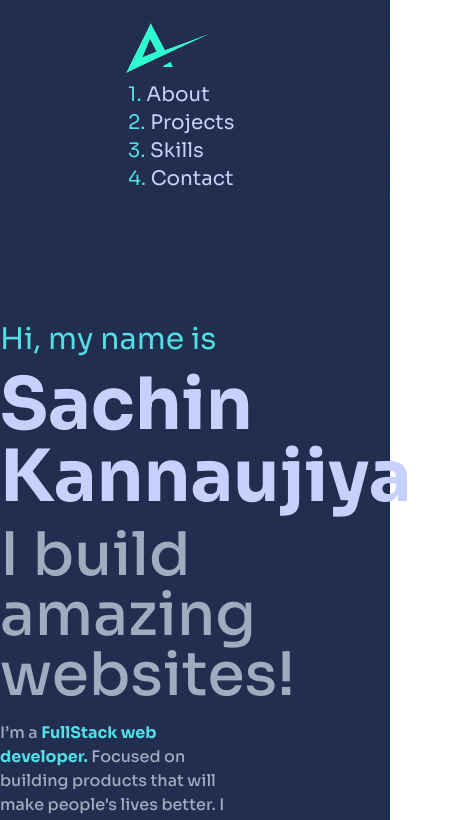
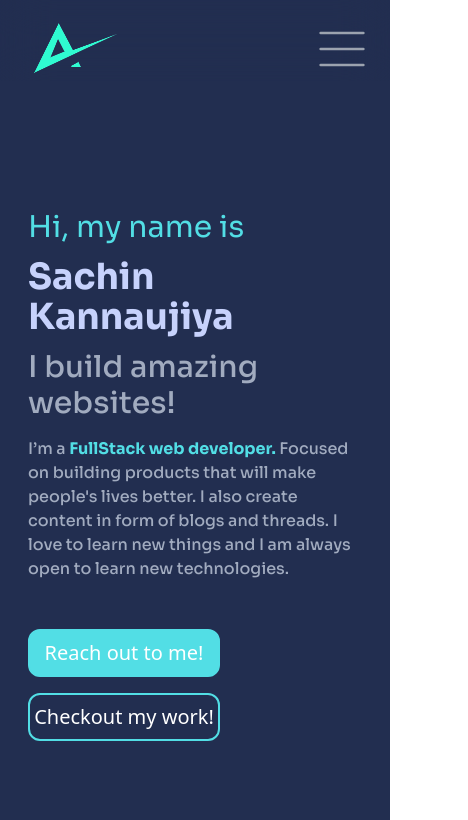
Before and after one commit to sachinkannaujiya98/portfolio, a React (Create React App) app: page / in a window 390 px wide. Shown: the top 820 px of the page, 468 px wide, since content can reach past the window. Built offline with nearby package versions, Linux system fonts and the light colour scheme.

Commit message:
responsive

```diff
--- a/src/App.js
+++ b/src/App.js
@@ -11,7 +11,7 @@ function App() {
   return (
     <div className=''>
       <Navbar />
-      <div className='container max-w-6xl m-auto'>
+      <div className='container px-7 md:px-4 lg:px-28 xl:px-7 max-w-6xl m-auto'>
         <Info />
         <About />
         <Testimonial />
--- a/src/pages/ContactUs.js
+++ b/src/pages/ContactUs.js
@@ -11,7 +11,7 @@ const ContactUs = () => {
           <div className="h-[2px] w-1/4 bg-[#A1ABBF]"></div>
         </div>
       </Scrollcontent>
-      <div className="flex justify-center items-center gap-12 mt-12">
+      <div className="flex justify-center flex-wrap items-center gap-12 mt-12">
         <button className=" border-2 border-[#52DEE5] text-[#52DEE5] py-2 px-5 rounded-md font-Sora text-basecursor-pointer">Github</button>
         <button className=" border-2 border-[#52DEE5] text-[#52DEE5] py-2 px-5 rounded-md font-Sora text-basecursor-pointer">Github</button>
         <button className=" border-2 border-[#52DEE5] text-[#52DEE5] py-2 px-5 rounded-md font-Sora text-basecursor-pointer">Github</button>
--- a/src/pages/Info.js
+++ b/src/pages/Info.js
@@ -6,13 +6,13 @@ const Info = () => {
       <div className='mb-20'>
         <div>
           <h4 className=' text-[#52DEE5] font-Sora text-3xl mt-32'>Hi, my name is</h4>
-          <h1 className='text-7xl font-bold font-Sora my-3 text-[#C7D2FC]'>Sachin Kannaujiya</h1>
-          <h2 className='text-[#A1ABBF] font-Sora text-6xl font-medium my-2 leading-0'>I build amazing websites!</h2>
+          <h1 className='text-4xl sm:text-7xl font-bold font-Sora my-3 text-[#C7D2FC]'>Sachin Kannaujiya</h1>
+          <h2 className='text-[#A1ABBF] font-Sora text-3xl sm:text-6xl font-medium my-2 leading-0'>I build amazing websites!</h2>
         </div>
-        <div className='w-7/12'>
+        <div className='sm:w-7/12'>
           <p className='text-[#A1ABBF] text-base leading-6 font-medium font-Sora my-4'>I’m a <strong className='text-[#52DEE5]'>FullStack web developer.</strong> Focused on building products that will make people's lives better. I also create content in form of blogs and threads. I love to learn new things and I am always open to learn new technologies.</p>
         </div>
-        <div className='mt-12 md:flex justify-start w-full gap-4'>
+        <div className='mt-12 flex flex-col md:flex-row justify-start w-full gap-4'>
           <button className='border-[#52DEE5] hover:bg-transparent rounded-xl w-48 text-xl border-spacing-2 border-2 cursor-pointer bg-[#52DEE5] text-white py-2'>Reach out to me!</button>
           <button className='border-[#52DEE5] hover:bg-[#52DEE5] rounded-xl w-48 text-xl border-spacing-2 border-2 cursor-pointer text-white py-2 '>Checkout my work!</button>
         </div>
--- a/src/pages/Navbar.js
+++ b/src/pages/Navbar.js
@@ -1,27 +1,101 @@
+import React, { useState } from "react";
+import Logo from "../assets/log2.png";
+const Navbar = () => {
 
-import React from 'react'
-import Logo from "../assets/log2.png"
-const Navbar = () => {
+  let [open, setOpen] = useState(false);
   return (
-    <div className='w-full  md:flex justify-between pt-4 sticky top-0 bg-bgblue/60 backdrop-filter backdrop-blur-xl px-28 '>
-      <div className=' text-slate-200 font-Sora text-xl'>
+    <div className="w-full sm:flex justify-between items-center pt-4 sticky top-0 bg-bgblue/60 backdrop-filter backdrop-blur-xl px-5 md:px-4 lg:px-28 ">
+      <div className=" text-slate-200 font-Sora text-xl flex items-center">
         <img src={Logo} alt="logo" />
+        <div
+          className="absolute right-0 flex items-center sm:hidden"
+          onClick={() => setOpen(!open)}
+        >
+          <button
+            type="button"
+            className="inline-flex items-center justify-center p-2 rounded-md text-gray-400 hover:text-white hover:bg-gray-700 focus:outline-none focus:ring-2 focus:ring-inset focus:ring-white"
+            aria-controls="mobile-menu"
+            aria-expanded="false"
+            name={open ? "close" : "menu"}
+          >
+            <span className="sr-only"></span>
 
+            <svg
+              className="block h-16 w-20"
+              xmlns="http://www.w3.org/2000/svg"
+              fill="none"
+              viewBox="0 0 24 24"
+              stroke-width=""
+              stroke="currentColor"
+              aria-hidden="true"
+            >
+              <path
+                stroke-linecap="round"
+                stroke-linejoin="round"
+                d="M4 6h16M4 12h16M4 18h16"
+              />
+            </svg>
+
+            <svg
+              className="hidden h-6 w-6"
+              xmlns="http://www.w3.org/2000/svg"
+              fill="none"
+              viewBox="0 0 24 24"
+              stroke-width="2"
+              stroke="currentColor"
+              aria-hidden="true"
+            >
+              <path
+                stroke-linecap="round"
+                stroke-linejoin="round"
+                d="M6 18L18 6M6 6l12 12"
+              />
+            </svg>
+          </button>
+        </div>
       </div>
-      <div>
-        <ul className=' md:flex justify-evenly align-middle'>
-          <li className='mx-4 text-[#C7D2FC] font-Sora text-xl hover:border-b-2 hover:border-[#52DEE5] cursor-pointer'>
-            <span className='text-[#52DEE5]'>1.</span> About</li>
-          <li className='mx-4 text-[#C7D2FC] font-Sora text-xl hover:border-b-2 hover:border-[#52DEE5] cursor-pointer'>
-            <span className='text-[#52DEE5]'>2.</span> Projects</li>
-          <li className='mx-4 text-[#C7D2FC] font-Sora text-xl hover:border-b-2 hover:border-[#52DEE5] cursor-pointer'>
-            <span className='text-[#52DEE5]'>3.</span> Skills</li>
-          <li className='mx-4 text-[#C7D2FC] font-Sora text-xl hover:border-b-2 hover:border-[#52DEE5] cursor-pointer'>
-            <span className='text-[#52DEE5]'>4.</span> Contact</li>
+      {/* menu icon */}
+      <div
+        className={`sm:hidden ${open ? "top-0" : "top-[-440px]"}`}
+        id="mobile-menu"
+      >
+        {/* <div class="px-2 pt-2 pb-3 space-y-1">
+          <ul className=" sm:flex justify-evenly align-middle">
+            <li className="mx-4 my-5 sm:my-0 text-[#C7D2FC] font-Sora text-xl hover:border-b-2 hover:border-[#52DEE5] cursor-pointer">
+              <span className="text-[#52DEE5]">1.</span> About
+            </li>
+            <li className="mx-4 my-5 sm:my-0 text-[#C7D2FC] font-Sora text-xl hover:border-b-2 hover:border-[#52DEE5] cursor-pointer">
+              <span className="text-[#52DEE5]">2.</span> Projects
+            </li>
+            <li className="mx-4 my-5 sm:my-0 text-[#C7D2FC] font-Sora text-xl hover:border-b-2 hover:border-[#52DEE5] cursor-pointer">
+              <span className="text-[#52DEE5]">3.</span> Skills
+            </li>
+            <li className="mx-4 my-5 sm:my-0 text-[#C7D2FC] font-Sora text-xl hover:border-b-2 hover:border-[#52DEE5] cursor-pointer">
+              <span className="text-[#52DEE5]">4.</span> Contact
+            </li>
+          </ul>
+        </div> */}
+      </div>
+      {/* desktop */}
+      {/* <div className="hidden sm:block">
+        <ul className=" sm:flex justify-evenly align-middle">
+          <li className="mx-4 my-5 sm:my-0 text-[#C7D2FC] font-Sora text-xl hover:border-b-2 hover:border-[#52DEE5] cursor-pointer">
+            <span className="text-[#52DEE5]">1.</span> About
+          </li>
+          <li className="mx-4 my-5 sm:my-0 text-[#C7D2FC] font-Sora text-xl hover:border-b-2 hover:border-[#52DEE5] cursor-pointer">
+            <span className="text-[#52DEE5]">2.</span> Projects
+          </li>
+          <li className="mx-4 my-5 sm:my-0 text-[#C7D2FC] font-Sora text-xl hover:border-b-2 hover:border-[#52DEE5] cursor-pointer">
+            <span className="text-[#52DEE5]">3.</span> Skills
+          </li>
+          <li className="mx-4 my-5 sm:my-0 text-[#C7D2FC] font-Sora text-xl hover:border-b-2 hover:border-[#52DEE5] cursor-pointer">
+            <span className="text-[#52DEE5]">4.</span> Contact
+          </li>
         </ul>
-      </div>
+      </div> */}
+
     </div>
-  )
-}
+  );
+};
 
-export default Navbar
+export default Navbar;
--- a/src/pages/Skills.js
+++ b/src/pages/Skills.js
@@ -13,7 +13,7 @@ const Skills = () => {
           <hr className="h-[2px] w-1/3 bg-[#A1ABBF] block" />
         </div>
       </Scrollcontent>
-      <div className="flex gap-12 mt-3 items-center">
+      <div className="flex flex-wrap justify-center gap-12 mt-3 items-center">
         <a href="https://reactjs.org/docs/getting-started.html" target="_blank" rel="noreferrer"><img className="h-24 hover:scale-125 delay-150" src="https://www.avneesh.tech/logos/react.svg" alt="react" /></a>
         <a href="https://nextjs.org/" target="_blank" rel="noreferrer"><img className="h-24 hover:scale-125 delay-150" src=" https://www.avneesh.tech/logos/nextjs.svg" alt="next" /></a>
         <a href="https://nodejs.org/" target="_blank" rel="noreferrer"> <img className="h-24 hover:scale-125 delay-150 rounded-full" src={NodeLogo} alt="node" /></a>
--- a/src/pages/Testimonial.js
+++ b/src/pages/Testimonial.js
@@ -13,16 +13,16 @@ const Testimonial = () => {
           <hr className='h-[2px] w-1/3 bg-[#A1ABBF] block' />
         </div>
       </Scrollcontent>
-      <div className='flex justify-evenly items-center mt-20'>
+      <div className='flex flex-col gap-y-4 md:flex-row justify-evenly items-center mt-20'>
 
-        <div className='min-h-[150px] w-[45%] border-[#A1ABBF] border-2 rounded-md skew-y-3 hover:skew-y-0 shadow-2xl shadow-[#A1ABBF]'>
+        <div className='min-h-[150px] w-[90%] md:w-[45%] border-[#A1ABBF] border-2 rounded-md skew-y-3 hover:skew-y-0 shadow-2xl shadow-[#A1ABBF]'>
           <p className='px-4 py-4 font-medium text-base font-Sora text-[#A1ABBF] '>I have launched more than 2 products on Product Hunt with Avneesh and I have enjoyed the entire journey from getting the project idea till launching it on Product Hunt</p>
           <div className='flex items-center mb-5 ml-5 gap-4'>
             <img className='h-[12%] w-[12%] rounded-full' src={Avatar} alt="avatar" />
             <span className='font-light text-xl text-[#52DEE5] font-Sora'>Co-Worker</span>
           </div>
         </div>
-        <div className='min-h-[150px] w-[45%] border-[#A1ABBF] border-2 rounded-md skew-y-3 hover:skew-y-0 shadow-2xl shadow-[#A1ABBF]'>
+        <div className='min-h-[150px] w-[90%] md:w-[45%] border-[#A1ABBF] border-2 rounded-md skew-y-3 hover:skew-y-0 shadow-2xl shadow-[#A1ABBF]'>
           <p className='px-4 py-4 font-medium text-base font-Sora text-[#A1ABBF] '>I've worked on numerous projects with Avneesh and the flow has always been perfect. Avneesh is a great leader and we also listen to spotify together!</p>
           <div className='flex items-center mb-5 ml-5 gap-4'>
             <img className='h-[12%] w-[12%] rounded-full' src={Avatar} alt="avatar" />
```
Also changed, not shown: src/pages/Work.js (+6 -6 lines).
